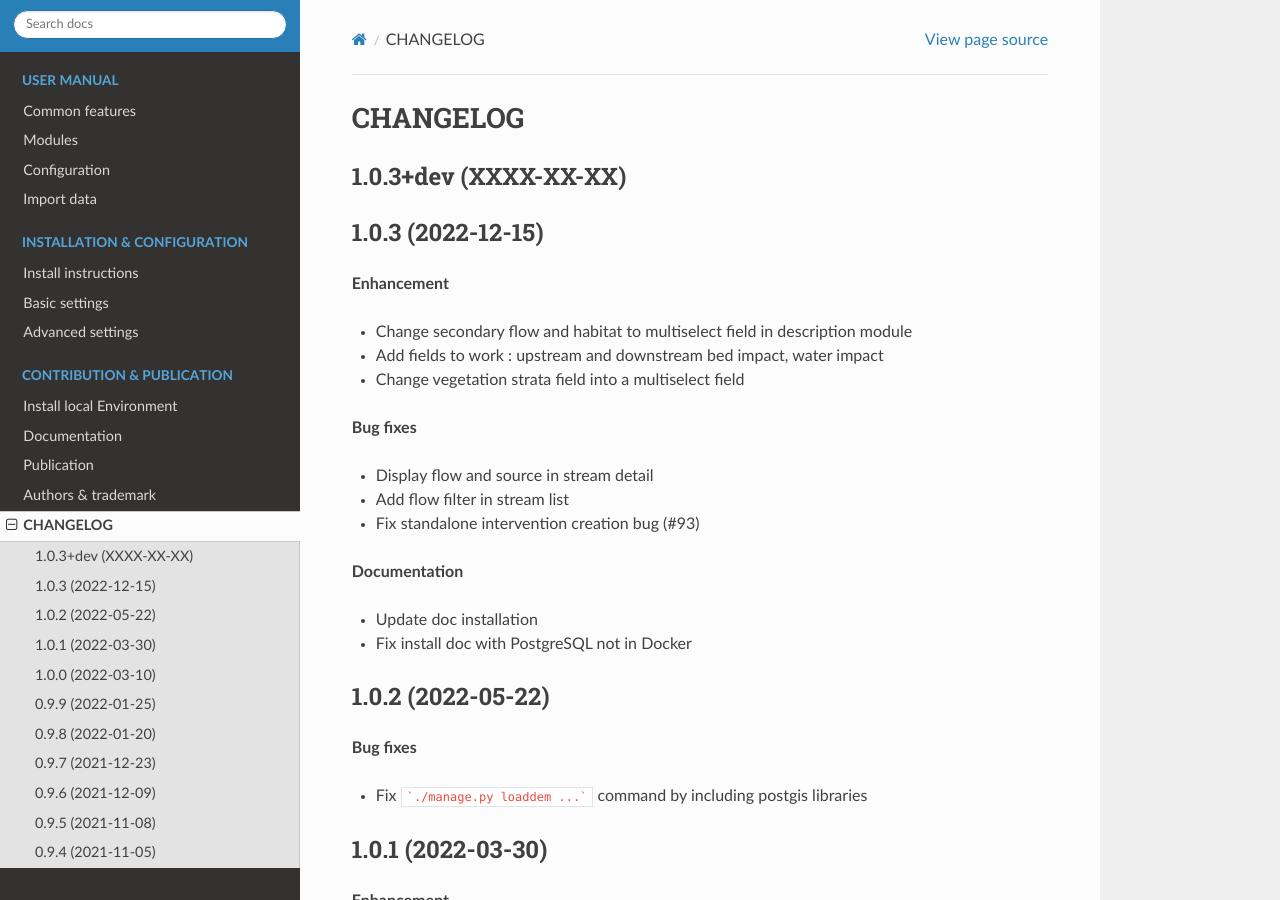
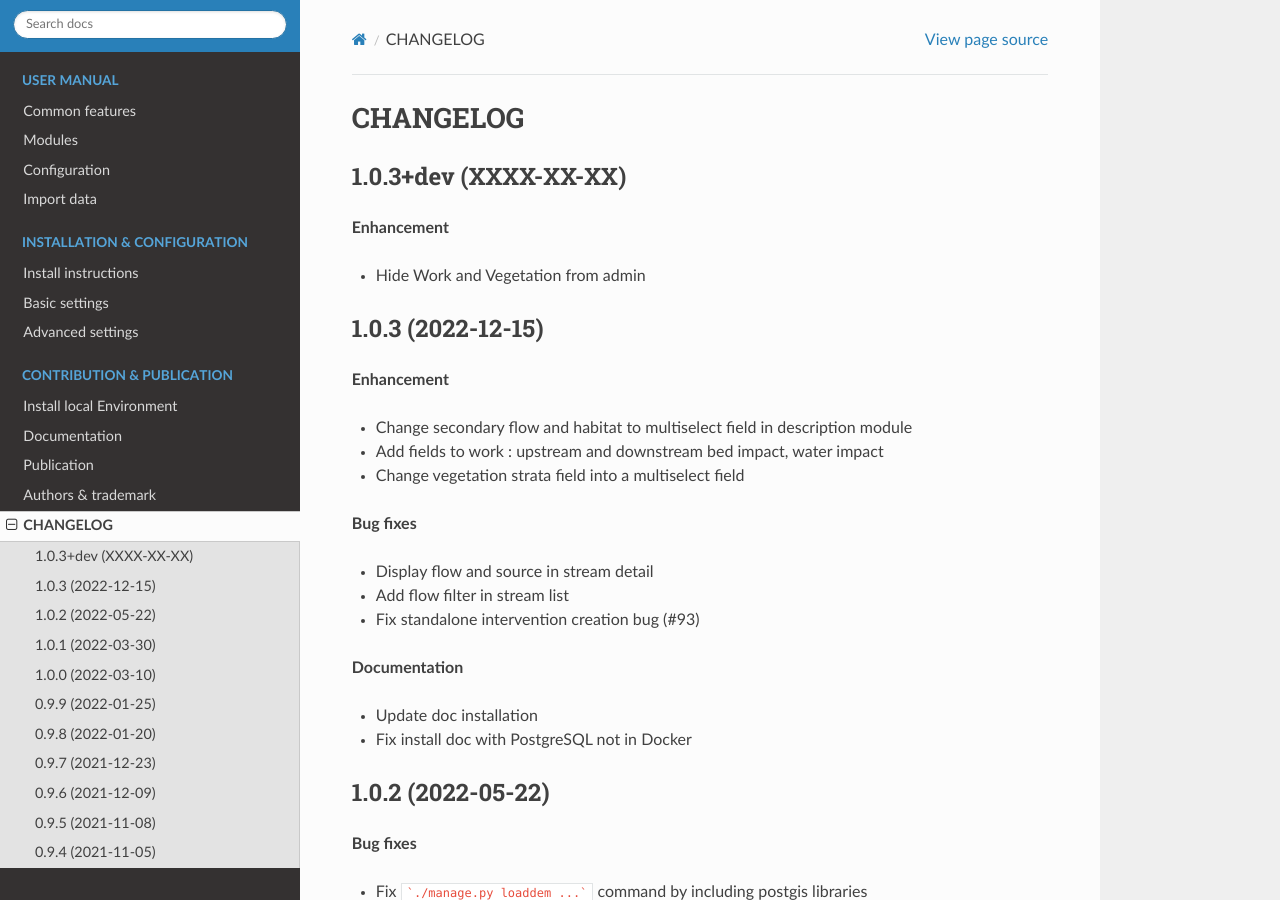
Before and after one commit to Georiviere/Georiviere-admin, a Sphinx documentation site: the page built from docs/changelog.rst, in a window 1280 px wide and 900 px high. Built offline with Sphinx 7.4.7 and the Read the Docs theme 2.0.0, drawn with Linux system fonts in a browser that asks for light colours; the version number could not be read and is left out.

Commit message:
Add changelog

```diff
--- a/docs/changelog.rst
+++ b/docs/changelog.rst
@@ -5,6 +5,9 @@ CHANGELOG
 1.0.3+dev    (XXXX-XX-XX)
 -------------------------
 
+**Enhancement**
+
+* Hide Work and Vegetation from admin
 
 
 1.0.3 (2022-12-15)
```
